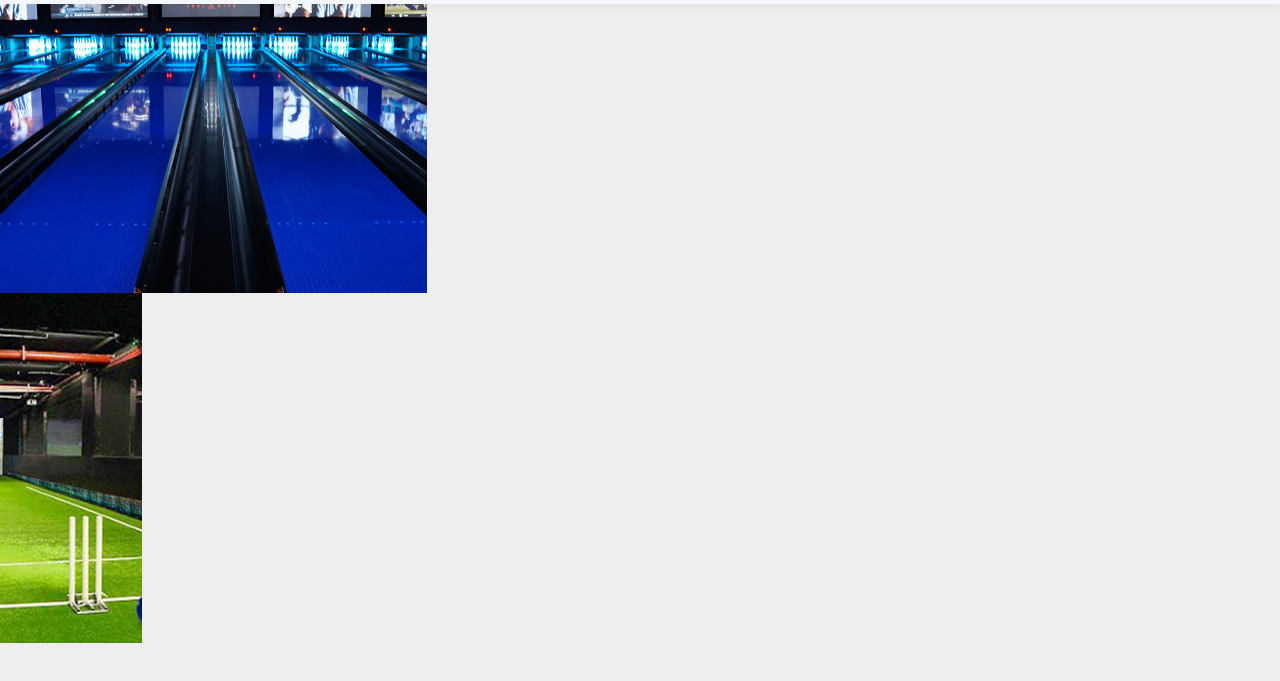
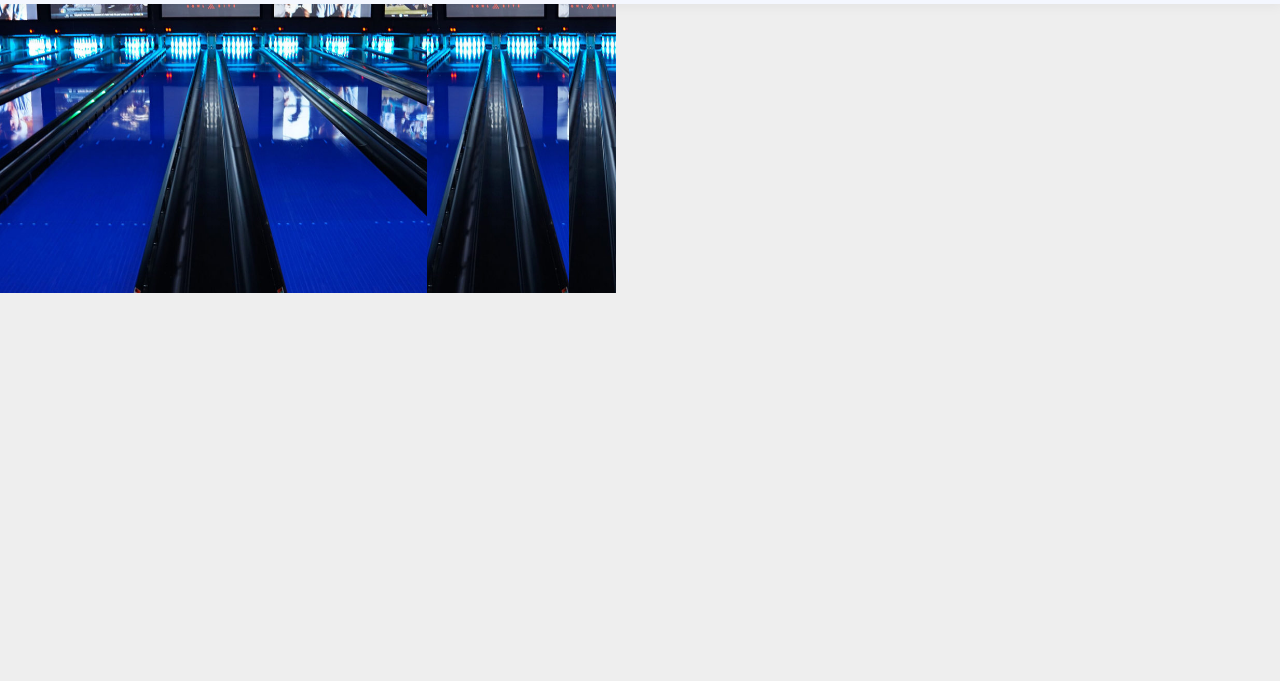
Before and after one commit to edudox-competiton/Bot-Interpreters, a plain HTML site: page index.html in a window 1280 px wide. Shown: the part 57-738 px from the top of the page. Drawn offline with Linux system fonts and the light colour scheme.

Commit message:
ghatiya ho raha kuch toh

```diff
--- a/index.html
+++ b/index.html
@@ -35,14 +35,25 @@
 
                         <div class="img-text-wrapper">
 
-
                         <div class="subtitle">Bowling is a target sport and recreational activity in which a player rolls a ball toward pins (in pin bowling) or another target (in target bowling)..</div>
+                    </div>
                 </div>
 
                 <div class="portfolio-items-wrapper">
 
                     <div class="portfolio-item-wrapper">
-                            <div class="portfolio-img-background" style="background-image:url(images/cricket.jpg)"></div>
+                        <div class="portfolio-img-background" style="background-image:url(images/bowling.jpg)"></div>
+
+                        <div class="img-text-wrapper">
+
+                        <div class="subtitle">Bowling is a target sport and recreational activity in which a player rolls a ball toward pins (in pin bowling) or another target (in target bowling)..</div>
+                    </div>
+                </div>
+
+                <div class="portfolio-items-wrapper">
+
+                    <div class="portfolio-item-wrapper">
+                        <div class="portfolio-img-background" style="background-image:url(images/bowling.jpg)"></div>
 
                         <div class="img-text-wrapper">
 
@@ -50,5 +61,6 @@
                     </div>
                 </div>
             </div>
+    </div>
 </body>
 </html>
--- a/style.css
+++ b/style.css
@@ -122,6 +122,10 @@ nav{
     font-weight: 600;
   }
 
+  .logo-wrapper img {
+    width: 50%;
+    margin-bottom: 20px;
+  }
 
   .two-column-wrapper {
     display: grid;
```
Lines whose indentation alone changed are shown as unchanged.
